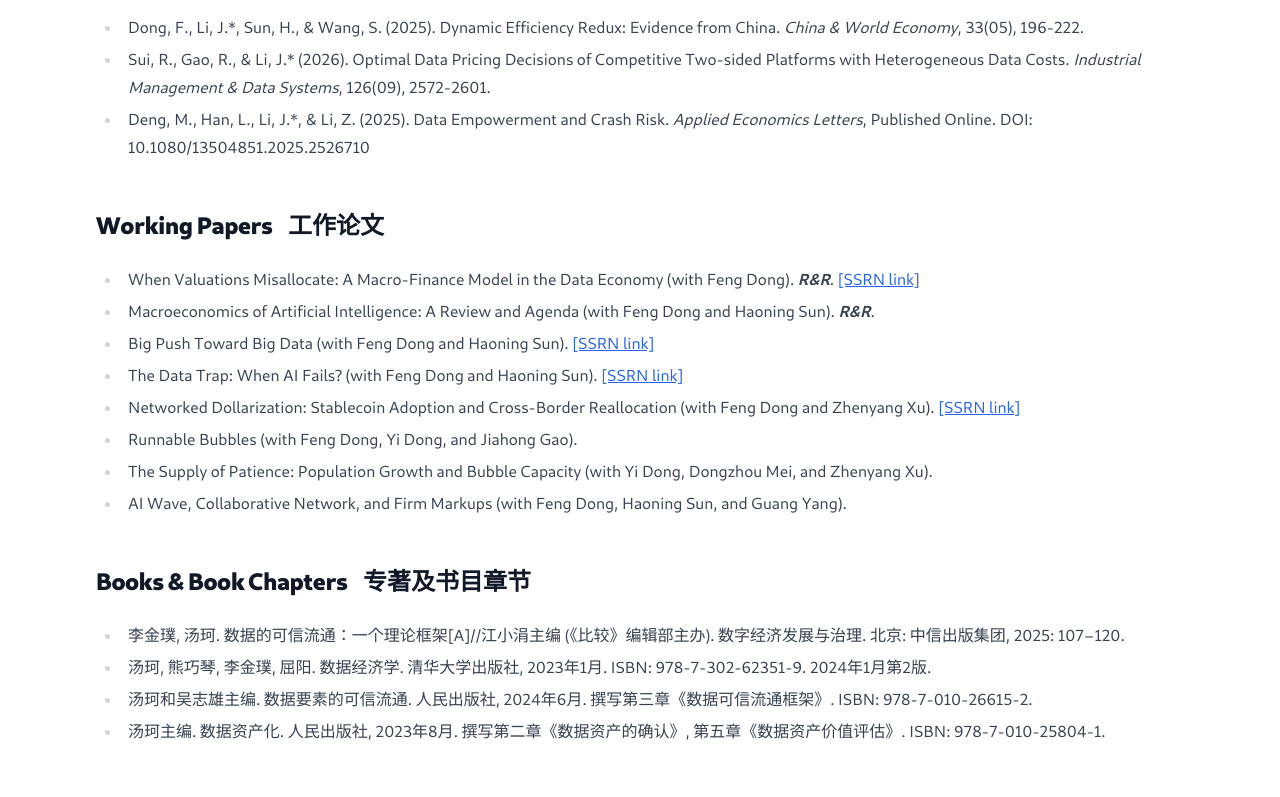
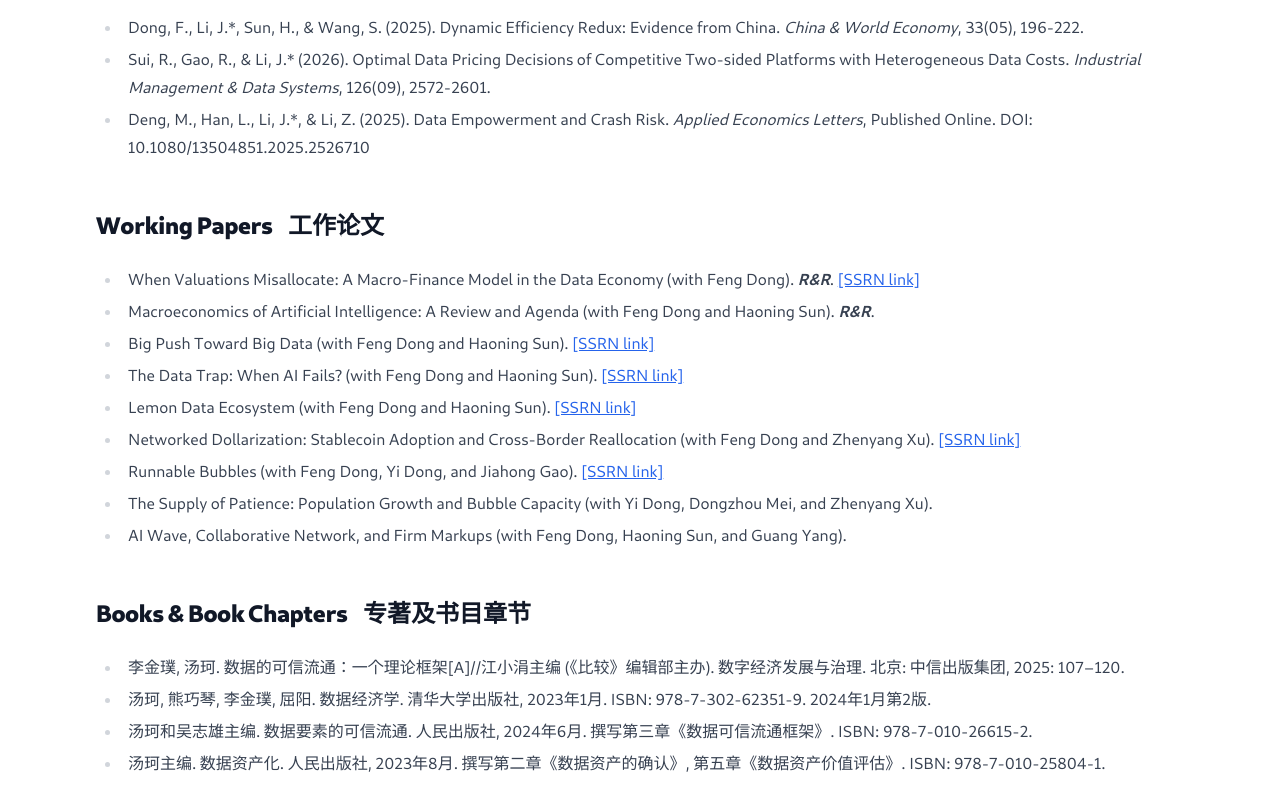
Before and after one commit to lijinpu/lijinpu.github.io, a Next.js app: page /research in a window 1280 px wide. Shown: the part 583-1380 px from the top of the page. Before the commit the page ends 1348 px from the top, so only its background shows below. Built offline with nearby package versions, Linux system fonts and the light colour scheme.

Commit message:
auto update

```diff
--- a/pages/cv.tsx
+++ b/pages/cv.tsx
@@ -99,7 +99,7 @@ export default function CV({ lastUpdateISO }: InferGetStaticPropsType<typeof get
           </ul>
 
           <h2>Working Papers &nbsp;&nbsp; 工作论文</h2>
-          <ul>
+<ul>
         <li>
         When Valuations Misallocate: A Macro-Finance Model in the Data Economy (with Feng Dong). <b><i>R&R</i></b>. <a
   href="https://papers.ssrn.com/sol3/papers.cfm?abstract_id=4790765"
@@ -128,6 +128,13 @@ export default function CV({ lastUpdateISO }: InferGetStaticPropsType<typeof get
   [SSRN link]
 </a>
     </li>
+    <li>Lemon Data Ecosystem (with Feng Dong and Haoning Sun). <a href="https://papers.ssrn.com/sol3/papers.cfm?abstract_id=7588741"
+    target="_blank"
+    rel="noopener noreferrer"
+>
+  [SSRN link]
+</a>
+    </li>
     <li>
         Networked Dollarization: Stablecoin Adoption and Cross-Border Reallocation (with Feng Dong and Zhenyang Xu). <a
   href="https://papers.ssrn.com/sol3/papers.cfm?abstract_id=7352963"
@@ -138,7 +145,13 @@ export default function CV({ lastUpdateISO }: InferGetStaticPropsType<typeof get
 </a>
     </li>
     <li>
-        Runnable Bubbles (with Feng Dong, Yi Dong, and Jiahong Gao).
+        Runnable Bubbles (with Feng Dong, Yi Dong, and Jiahong Gao). <a
+  href="https://papers.ssrn.com/sol3/papers.cfm?abstract_id=7587218"
+  target="_blank"
+  rel="noopener noreferrer"
+>
+  [SSRN link]
+</a>
     </li>
     <li>
         The Supply of Patience: Population Growth and Bubble Capacity (with Yi Dong, Dongzhou Mei, and Zhenyang Xu).
--- a/pages/research.tsx
+++ b/pages/research.tsx
@@ -85,6 +85,13 @@ export default function Research() {
   [SSRN link]
 </a>
     </li>
+    <li>Lemon Data Ecosystem (with Feng Dong and Haoning Sun). <a href="https://papers.ssrn.com/sol3/papers.cfm?abstract_id=7588741"
+    target="_blank"
+    rel="noopener noreferrer"
+>
+  [SSRN link]
+</a>
+    </li>
     <li>
         Networked Dollarization: Stablecoin Adoption and Cross-Border Reallocation (with Feng Dong and Zhenyang Xu). <a
   href="https://papers.ssrn.com/sol3/papers.cfm?abstract_id=7352963"
@@ -95,7 +102,13 @@ export default function Research() {
 </a>
     </li>
     <li>
-        Runnable Bubbles (with Feng Dong, Yi Dong, and Jiahong Gao).
+        Runnable Bubbles (with Feng Dong, Yi Dong, and Jiahong Gao). <a
+  href="https://papers.ssrn.com/sol3/papers.cfm?abstract_id=7587218"
+  target="_blank"
+  rel="noopener noreferrer"
+>
+  [SSRN link]
+</a>
     </li>
     <li>
         The Supply of Patience: Population Growth and Bubble Capacity (with Yi Dong, Dongzhou Mei, and Zhenyang Xu).
```
